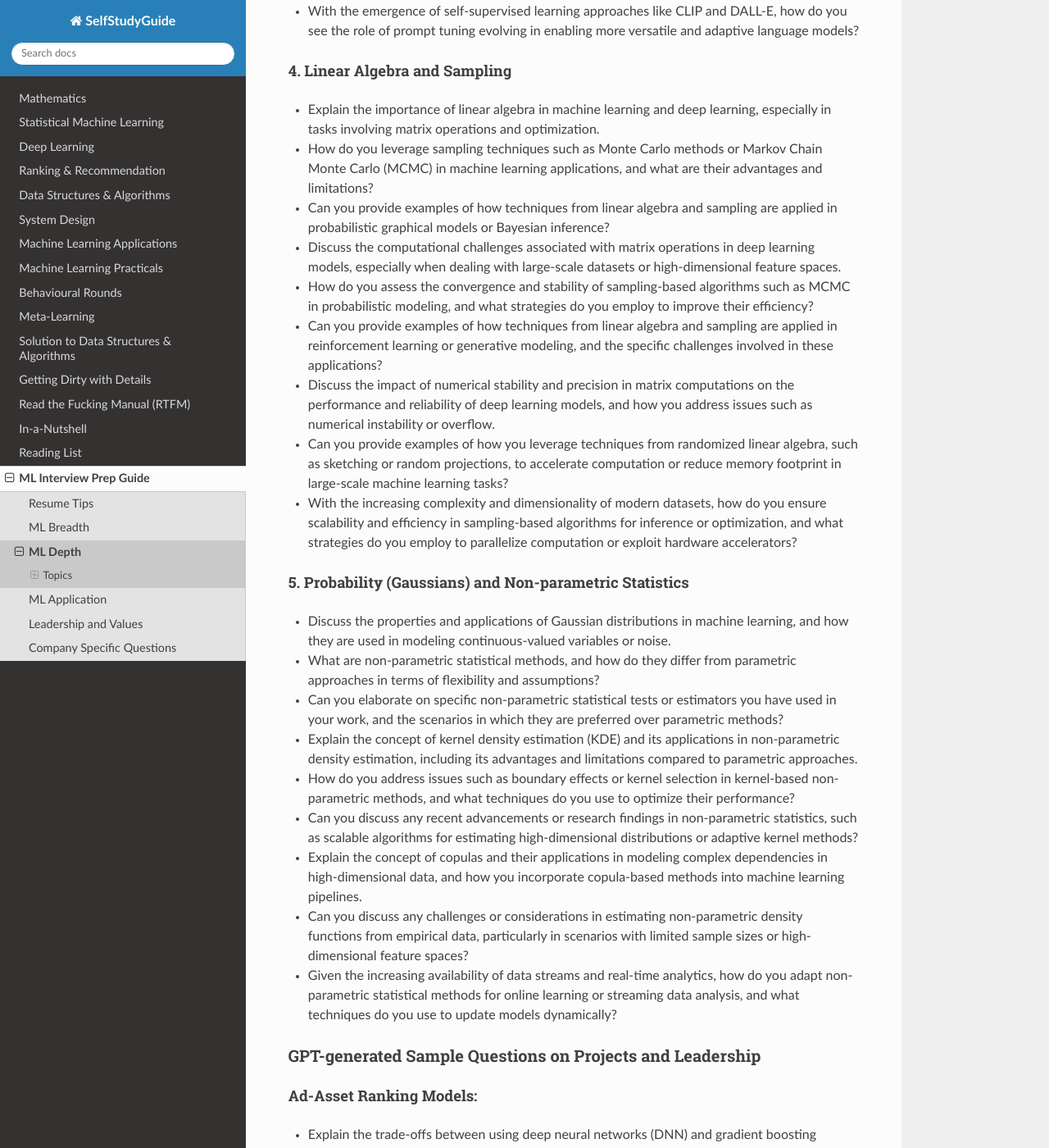
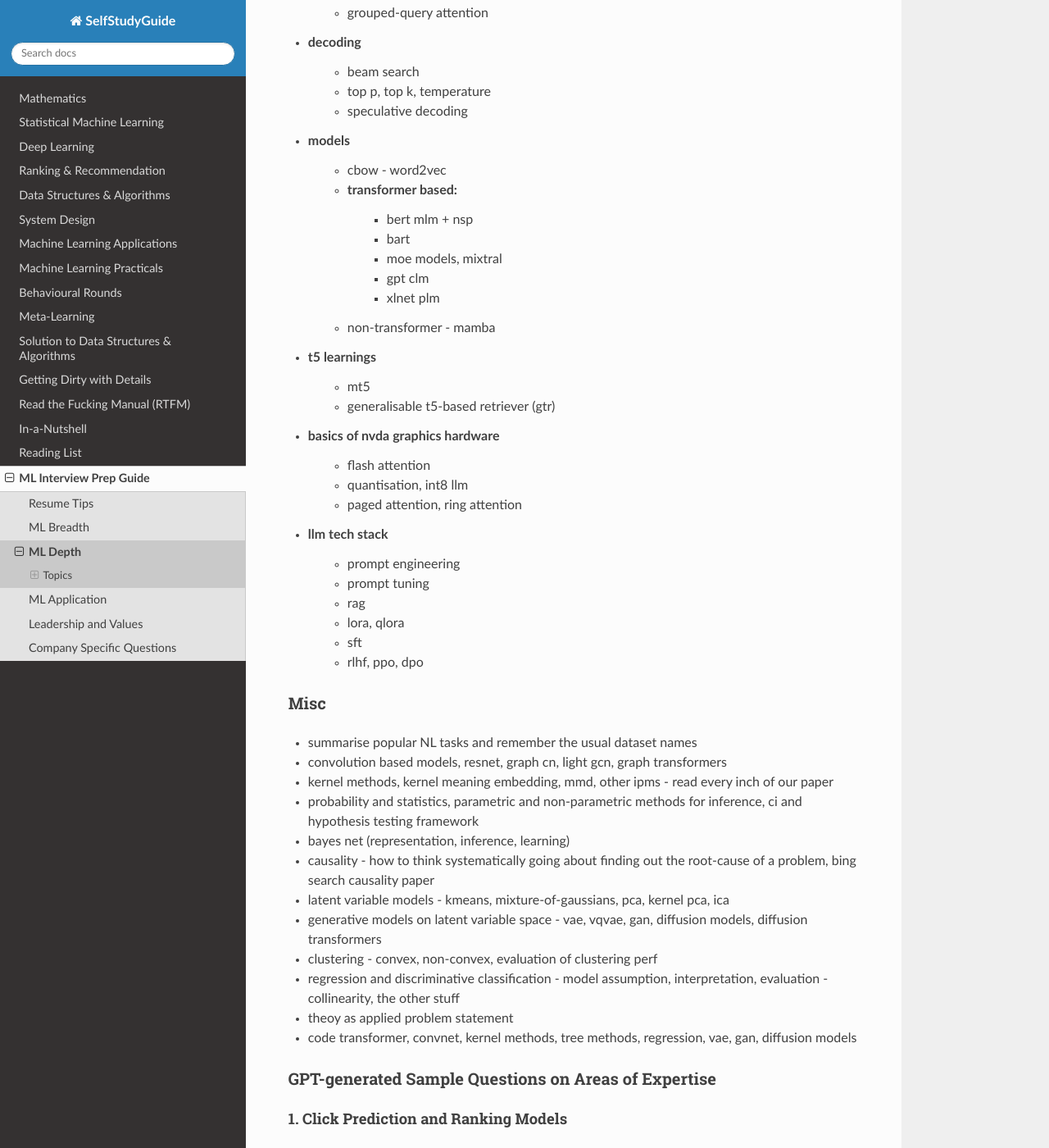
Before and after one commit to uselesstechjunks/leetcode, a Sphinx documentation site: the page built from docs/source/interviews/depth.rst, in a window 1280 px wide and 1400 px high, scrolled down 1920 px. Shown: the whole window at 82% size. Built offline with Sphinx 7.4.7 and the Read the Docs theme 3.1.0, drawn with Linux system fonts in a browser that asks for light colours; some of the changed text lies outside the part shown.

Commit message:
Update depth.rst

```diff
--- a/docs/source/interviews/depth.rst
+++ b/docs/source/interviews/depth.rst
@@ -4,6 +4,108 @@ ML Depth
 ################################################################################
 Topics
 ********************************************************************************
+Fundamentals
+================================================================================
+1. Classification/Regression loss and metrics
+2. Ranking loss and metrics
+3. Clustering
+	- Algorithms:
+		- Distance Based: K-Means
+		- Density Based: DBSCAN
+	- Metrics:
+		- Distance Based:
+			- Silhoutte coefficient
+			- DB index
+			- CH index
+		- Density Based:
+
+4. Manifold Learning
+	- t-SNE
+5. Latent Models
+	- GMM
+	- PCA, Kernel-PCA
+	- NMF
+	- ICA
+	- LDA
+6. Outlier prediction
+	- Isolation Forest
+	- One-Class SVM
+7. Density Estimation
+	- KDE
+8. Resume walkthrough
+	- General problem description and approach
+	-  Loss function and training methods
+	- Challenges faced
+9. DL GD, backprop, regularisation
+10. Different Activation functions and different Attention mechanism
+10. Language model papers
+11. Revisit the topics read so far
+
+LMs
+==================================================================
+- init
+	- xavier/he init
+- tokenizers
+	- bpe
+	- wordpiece, sentencepiece
+- activations
+	- sigmoid, tanh, relu, gelu, swish, glu, geglu, reglu, swiglu
+- normalisation
+	- internal covariate shift
+	- batch norm
+	- layer norm
+	- rms norm
+	- pre-ln
+- position embedding schemes
+	- learned, sinusoidal
+	- rotary positional encoding
+- transformer architecture from attention all you need
+	- pytorch implementation, batched, sequential
+	- multi-query attention
+	- grouped-query attention
+- decoding
+	- beam search
+	- top p, top k, temperature
+	- speculative decoding
+- models
+	- cbow - word2vec
+	- transformer based:
+		- bert mlm + nsp
+		- bart
+		- moe models, mixtral
+		- gpt clm
+		- xlnet plm
+	- non-transformer - mamba
+- t5 learnings
+	- mt5
+	- generalisable t5-based retriever (gtr)
+- basics of nvda graphics hardware
+	- flash attention
+	- quantisation, int8 llm
+	- paged attention, ring attention
+- llm tech stack
+	- prompt engineering
+	- prompt tuning
+	- rag
+	- lora, qlora
+	- sft
+	- rlhf, ppo, dpo
+
+Misc
+================================================================================
+- summarise popular NL tasks and remember the usual dataset names
+- convolution based models, resnet, graph cn, light gcn, graph transformers
+- kernel methods, kernel meaning embedding, mmd, other ipms - read every inch of our paper
+- probability and statistics, parametric and non-parametric methods for inference, ci and hypothesis testing framework
+- bayes net (representation, inference, learning)
+- causality - how to think systematically going about finding out the root-cause of a problem, bing search causality paper
+- latent variable models - kmeans, mixture-of-gaussians, pca, kernel pca, ica
+- generative models on latent variable space - vae, vqvae, gan, diffusion models, diffusion transformers
+- clustering - convex, non-convex, evaluation of clustering perf
+- regression and discriminative classification - model assumption, interpretation, evaluation - collinearity, the other stuff
+- theoy as applied problem statement
+- code transformer, convnet, kernel methods, tree methods, regression, vae, gan, diffusion models
+
 GPT-generated Sample Questions on Areas of Expertise
 ================================================================================
 1. Click Prediction and Ranking Models
```
